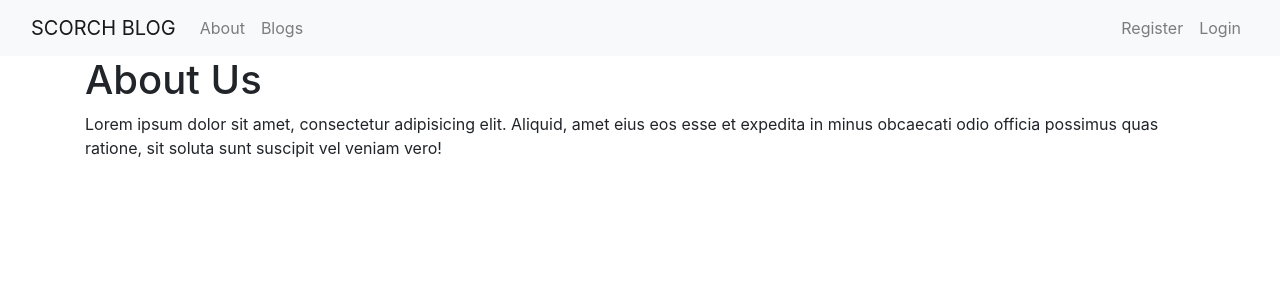
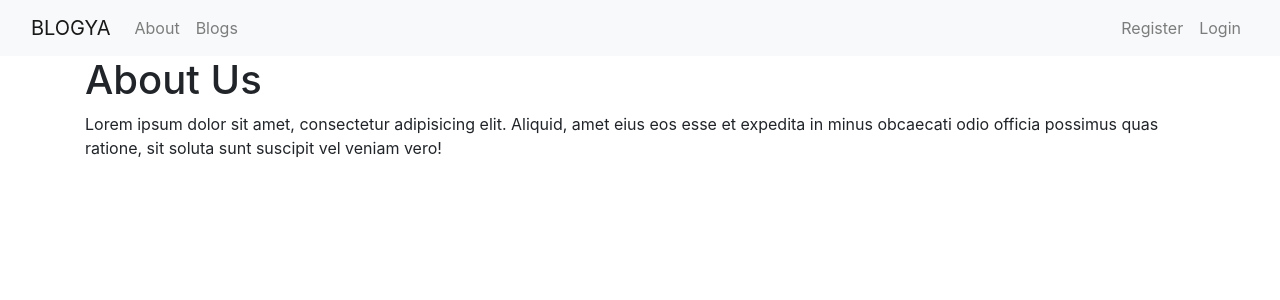
Before and after one commit to SwagataJ/blogya, a Flask app: page /about in a window 1280 px wide. Shown: the top 300 px of the page. Run offline with Flask 2, Linux system fonts and the light colour scheme; some libraries are stand-ins or nearby versions.

Commit message:
Changing name to BLOGYA

```diff
--- a/templates/includes/_navbar.html
+++ b/templates/includes/_navbar.html
@@ -1,6 +1,6 @@
 <nav class="navbar navbar-expand-lg navbar-light bg-light">
   <div class="container-fluid">
-    <a class="navbar-brand" href="/">SCORCH BLOG</a>
+    <a class="navbar-brand" href="/">BLOGYA</a>
     <button class="navbar-toggler" type="button" data-bs-toggle="collapse" data-bs-target="#navbarNavAltMarkup" aria-controls="navbarNavAltMarkup" aria-expanded="false" aria-label="Toggle navigation">
       <span class="navbar-toggler-icon"></span>
     </button>
```
